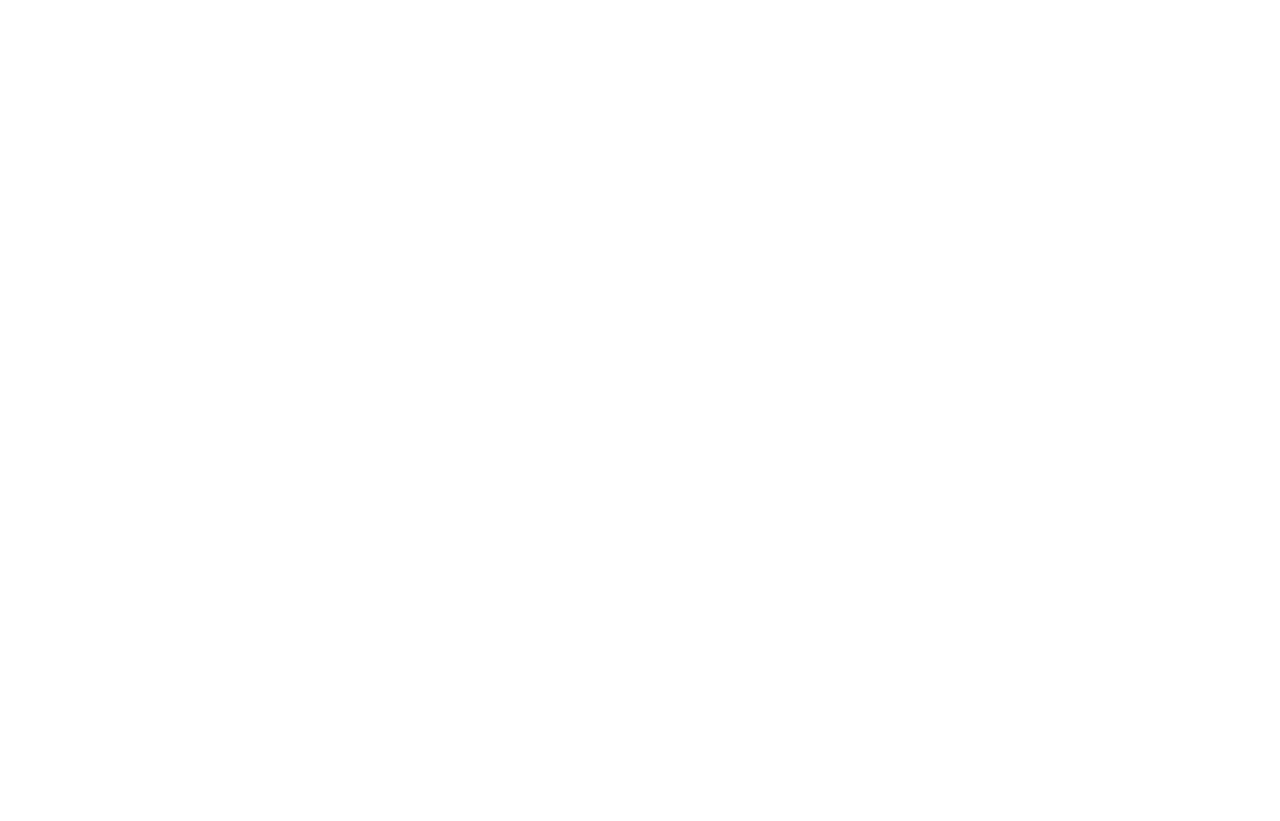
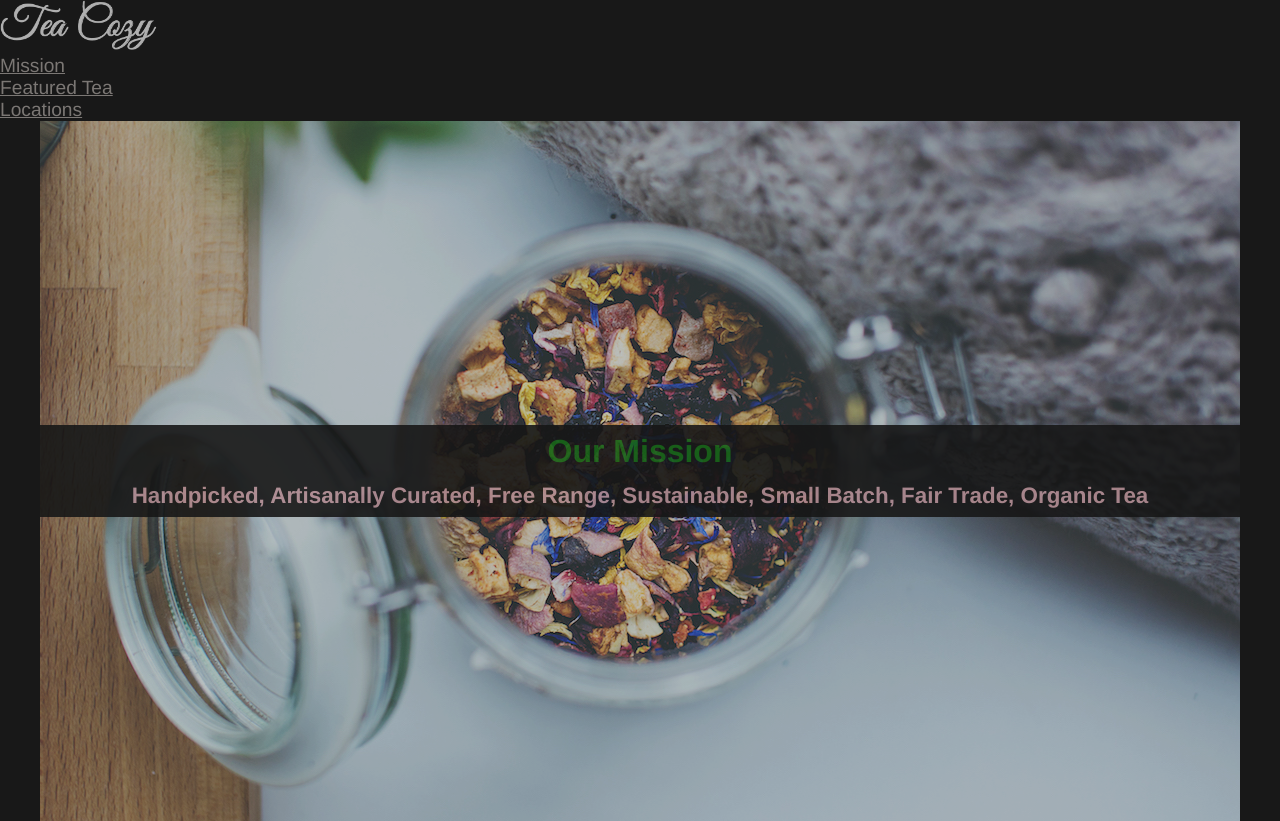
Before and after one commit to ItsNotMe9942/Tea-Shop, a plain HTML site: page index.html in a window 1280 px wide. Before the commit the page ends 800 px from the top, so only its background shows below. Drawn offline with Linux system fonts and the light colour scheme.

Commit message:
Hero image complete

```diff
--- a/index.html
+++ b/index.html
@@ -4,8 +4,28 @@
   <meta charset="UTF-8">
   <meta name="viewport" content="width=device-width, initial-scale=1.0">
   <title>Document</title>
+  <link rel="stylesheet" href="./style.css">
 </head>
 <body>
-
+  <header>
+    <div>
+      <img src="./images/img-tea-cozy-logo.png" alt="CompanyLogo">
+    <div>
+    <nav>
+      <ul>
+        <li><a href="#">Mission</a></li>
+        <li><a href="#">Featured Tea</a></li>
+        <li><a href="#">Locations</a></li>
+      </ul>
+    </nav>
+  </header>
+  <main>
+    <section class="hero-img">
+      <div class="text">
+        <h2>Our Mission</h2>
+        <h4>Handpicked, Artisanally Curated, Free Range, Sustainable, Small Batch, Fair Trade, Organic Tea</h4>
+      </div>
+    </section>
+  </main>
 </body>
 </html>
--- /dev/null
+++ b/style.css
@@ -0,0 +1,57 @@
+* {
+  font-family: Helvetica;
+  color: seashell;
+  background-color: black;
+  opacity: 0.9;
+  box-sizing: border-box;
+  margin: 0;
+  padding: 0;
+
+}
+
+body {
+  font-size: 1.2em;
+  color: pink;
+}
+
+header img {
+  height: 50px;
+}
+
+main {
+  display: flex;
+  justify-content: center;
+}
+
+main .hero-img {
+  display: flex;
+  justify-content: center;
+  flex-direction: column;
+  background-image: url('./images/img-mission-background.jpg');
+  background-size: cover;
+  background-position: center;
+  height: 700px;
+  width: 1200px;
+
+}
+
+.hero-img .text {
+  display: flex;
+  flex-direction: column;
+  align-items: center;
+  width: 100%;
+  padding: 0.4em;
+  text-align: center;
+  justify-content: space-between;
+}
+
+main .hero-img h2 {
+  font-size: clamp(1.5rem, 4vw, 2rem); /* Responsive font size */
+  color: green;
+  padding-bottom: 0.4em;
+}
+
+main .hero-img h4 {
+  font-size: clamp(1rem, 2.5vw, 1.4rem); /* Responsive font size */
+  color: pink;
+}
```
